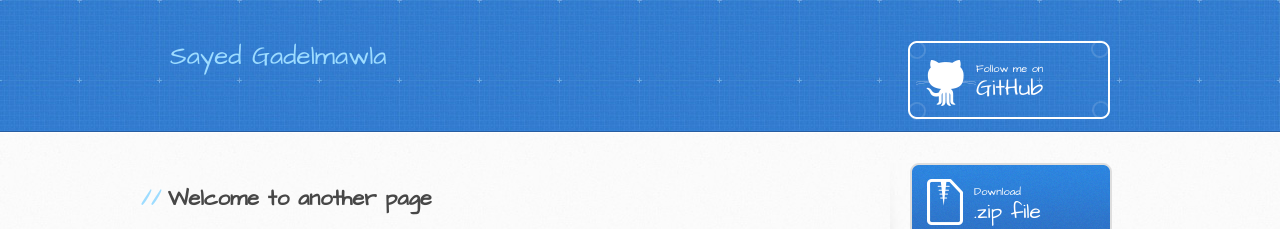
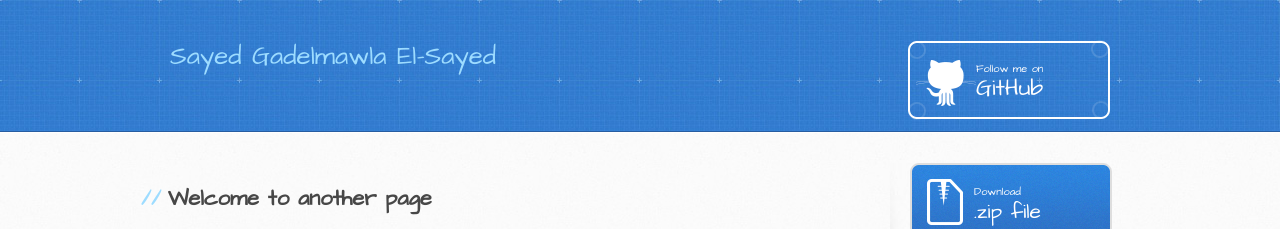
Before and after one commit to Sayed-Gad-ElMoula/Sayed-Gad-ElMoula.github.io, a Jekyll site: the page built from another-page.md, in a window 1280 px wide. Shown: the top 229 px of the page. Built offline with Jekyll 4.4.1, drawn with Linux system fonts in a browser that asks for light colours; our own code applies the rules of GitHub Pages for plain Markdown files.

Commit message:
Update default.html

```diff
--- a/_layouts/default.html
+++ b/_layouts/default.html
@@ -19,7 +19,7 @@
     <header>
       <div class="inner">
         <a href="{{ '/' | absolute_url }}">
-          <h2>Sayed Gadelmawla</h2>
+          <h2>Sayed Gadelmawla El-Sayed</h2>
         </a>
         <h3>{{ Android Application Developer  }}</h3>
         {% if site.github.is_project_page %}
```
